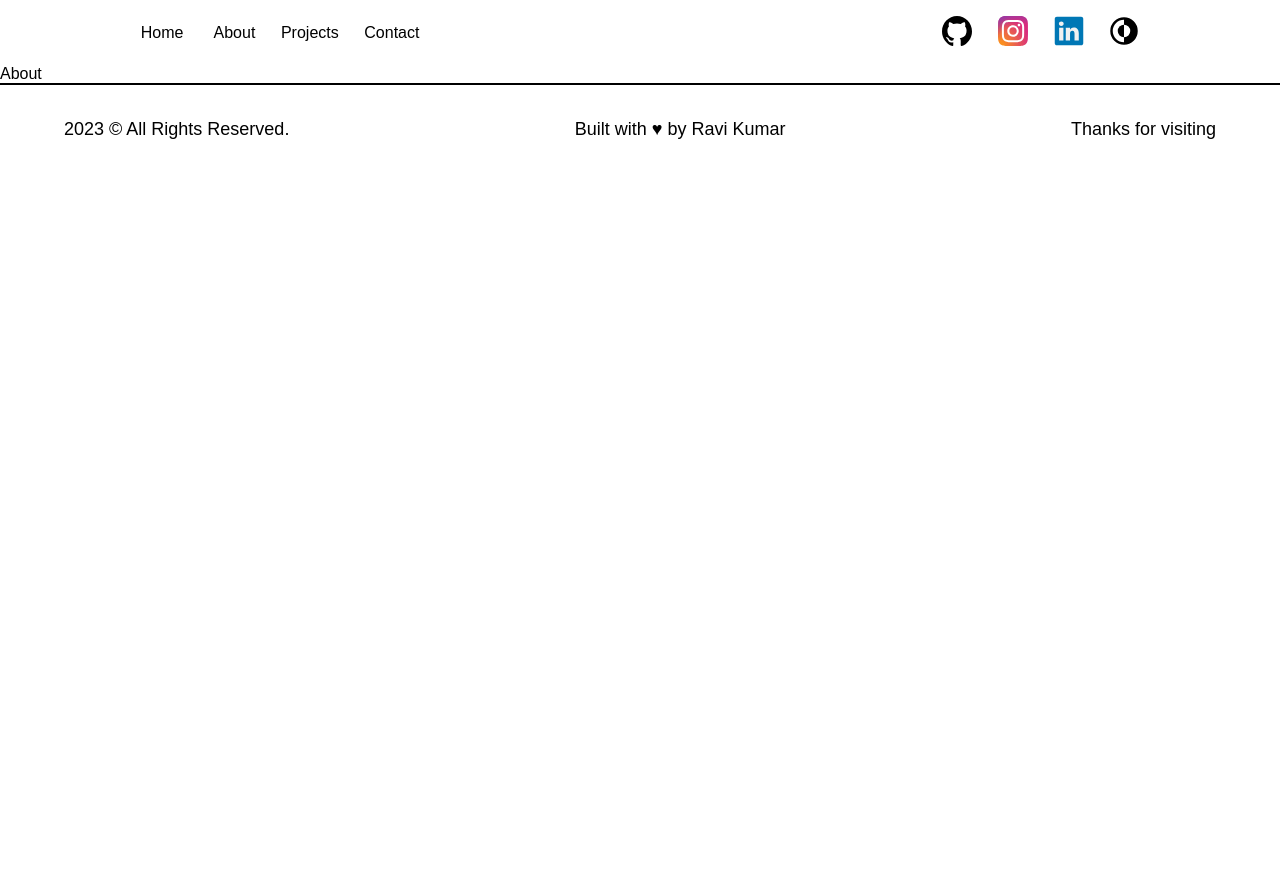
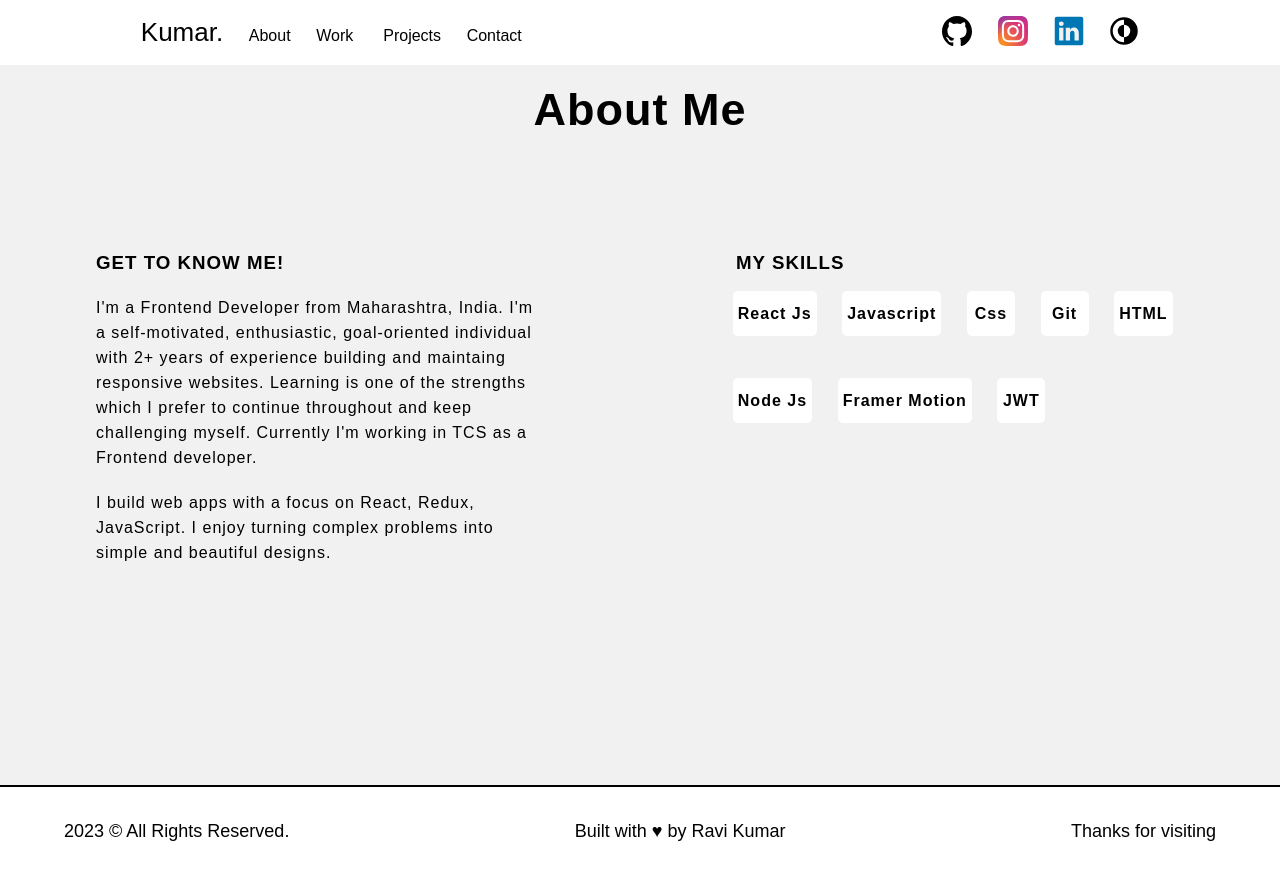
Before and after one commit to Raviyadav4224/portfolio, a React (Create React App) app: page /about in a window 1280 px wide. Before the commit the page ends 800 px from the top, so only its background shows below. Built offline with nearby package versions, Linux system fonts and the light colour scheme.

Commit message:
added about page

```diff
--- a/src/App.jsx
+++ b/src/App.jsx
@@ -5,6 +5,8 @@ import Projects from "./components/Projects/Projects";
 import About from "./components/About/About";
 import Home from "./components/Home/Home";
 import Footer from "./components/Footer/Footer";
+import Work from "./components/Work/Work";
+import Contact from "./components/Contact/Contact";
 import "./App.scss";
 const App = () => {
   return (
@@ -15,7 +17,8 @@ const App = () => {
           <Route path="/" element={<Home />} />
           <Route path="/projects" element={<Projects />} />
           <Route path="/about" element={<About />} />
-          <Route path="/about" element={<Header />} />
+          <Route path="/contact" element={<Contact />} />
+          <Route path="/work" element={<Work />} />
         </Routes>
         <Footer />
       </BrowserRouter>
--- a/src/components/About/About.jsx
+++ b/src/components/About/About.jsx
@@ -1,9 +1,56 @@
-import React from 'react'
+import React from "react";
+import "./About.scss";
+const About = () => {
+  // const skills = [
+  //   "React Js, Javascript, Css,Git ,HTML,Node Js, Framer Motion, JWT",
+  // ];
+  const skills = [
+    "React Js",
+    "Javascript",
+    "Css",
+    "Git",
+    "HTML",
+    "Node Js",
+    "Framer Motion",
+    "JWT",
 
-const About = () => {
+  ];
   return (
-    <div>About</div>
-  )
-}
+    <div className="about">
+      <h1>About Me</h1>
+      <section>
+        <section className="sectionLeft">
+          <h3>GET TO KNOW ME!</h3>
+          <div>
+            <p>
+              I'm a Frontend Developer from Maharashtra, India. I'm a
+              self-motivated, enthusiastic, goal-oriented individual with 2+
+              years of experience building and maintaing responsive websites.
+              Learning is one of the strengths which I prefer to continue
+              throughout and keep challenging myself. Currently I'm working in
+              TCS as a Frontend developer.
+            </p>
+            <span>
+              I build web apps with a focus on React, Redux, JavaScript. I enjoy
+              turning complex problems into simple and beautiful designs.
+            </span>
+          </div>
+        </section>
+        <section className="sectionRight">
+          <h3>MY SKILLS</h3>
+          <div>
+            {skills.map((item, index) => {
+              return (
+                <div key={index} className="skills">
+                  {item}
+                </div>
+              );
+            })}
+          </div>
+        </section>
+      </section>
+    </div>
+  );
+};
 
-export default About
+export default About;
--- /dev/null
+++ b/src/components/About/About.scss
@@ -0,0 +1,70 @@
+.about {
+  height: 90vh;
+  display: flex;
+  flex-direction: column;
+  align-items: center;
+  width: 100vw;
+  background-color: #f1f1f1;
+  letter-spacing: 1px;
+  line-height: 25px;
+  > h1 {
+    font-size: 45px;
+    padding: 2rem;
+  }
+  > section {
+    display: flex;
+    .sectionLeft {
+      width: 50%;
+      padding: 5rem;
+      > h3 {
+        margin: 1rem;
+        letter-spacing: 1px;
+        line-height: 25px;
+      }
+      > div {
+        margin: 1rem;
+        > p {
+          margin: 20px 0;
+          //   letter-spacing: 1px;
+          //   line-height: 25px;
+        }
+        > span {
+          line-height: 25px;
+          letter-spacing: 1px;
+        }
+      }
+    }
+    .sectionRight {
+      width: 50%;
+      padding: 5rem;
+      > h3 {
+        margin: 1rem;
+        // letter-spacing: 1px;
+        // line-height: 25px;
+      }
+      > div {
+        height: 50%;
+        width: 100%;
+        display: flex;
+        flex-wrap: wrap;
+      }
+    }
+    .skills {
+      height: 2.8rem;
+      min-width: 3rem;
+      width: auto;
+      display: flex;
+      align-items: center;
+      justify-content: center;
+      margin: 0 0.8rem;
+      font-weight: 600;
+      border-radius: 5px;
+      padding: 3px 5px;
+      background-color: #ffffff;
+      &:hover {
+        background-color: chartreuse;
+        transition: all ease-in 0.3s;
+      }
+    }
+  }
+}
--- /dev/null
+++ b/src/components/Contact/Contact.jsx
@@ -0,0 +1,9 @@
+import React from 'react'
+
+const Contact = () => {
+  return (
+    <div>Contact</div>
+  )
+}
+
+export default Contact
--- a/src/components/Header/Header.jsx
+++ b/src/components/Header/Header.jsx
@@ -5,12 +5,14 @@ import githubIcon from "../../assets/icons/github.svg";
 import instagramIcon from "../../assets/icons/instagram.svg";
 import linkedinIcon from "../../assets/icons/linkedin.svg";
 import darkmode from "../../assets/icons/darkmode.svg";
+import logo from '../../assets/developerImage/logo.png'
 const Header = () => {
   return (
     <nav>
       <div className="left">
-        <NavLink to="/">Home </NavLink>
+        <NavLink className='logo' to="/">Kumar.</NavLink>
         <NavLink to="/about">About</NavLink>
+        <NavLink to="/Work">Work </NavLink>
         <NavLink to="/projects">Projects</NavLink>
         <NavLink to="/contact">Contact</NavLink>
       </div>
--- a/src/components/Header/Header.scss
+++ b/src/components/Header/Header.scss
@@ -20,3 +20,6 @@ nav {
     width: 30px;
   }
 }
+.logo{
+  font-size: 26px;
+}
--- /dev/null
+++ b/src/components/Work/Work.jsx
@@ -0,0 +1,11 @@
+import React from 'react'
+import './Work.scss'
+const Work = () => {
+  return (
+    <div className="work">
+        <h1>Education & Work</h1>
+    </div>
+  )
+}
+
+export default Work
--- /dev/null
+++ b/src/components/Work/Work.scss
@@ -0,0 +1,14 @@
+.work{
+    height: 90vh;
+    display: flex;
+    flex-direction: column;
+    align-items: center;
+    width: 100vw;
+    background-color: #f1f1f1;
+    letter-spacing: 1px;
+    line-height: 25px;
+    > h1 {
+        font-size: 45px;
+        padding: 2rem;
+      }
+}
```
Also changed, not shown: src/App.css (deleted, +0 -38 lines), src/assets/developerImage/logo.png (added).
